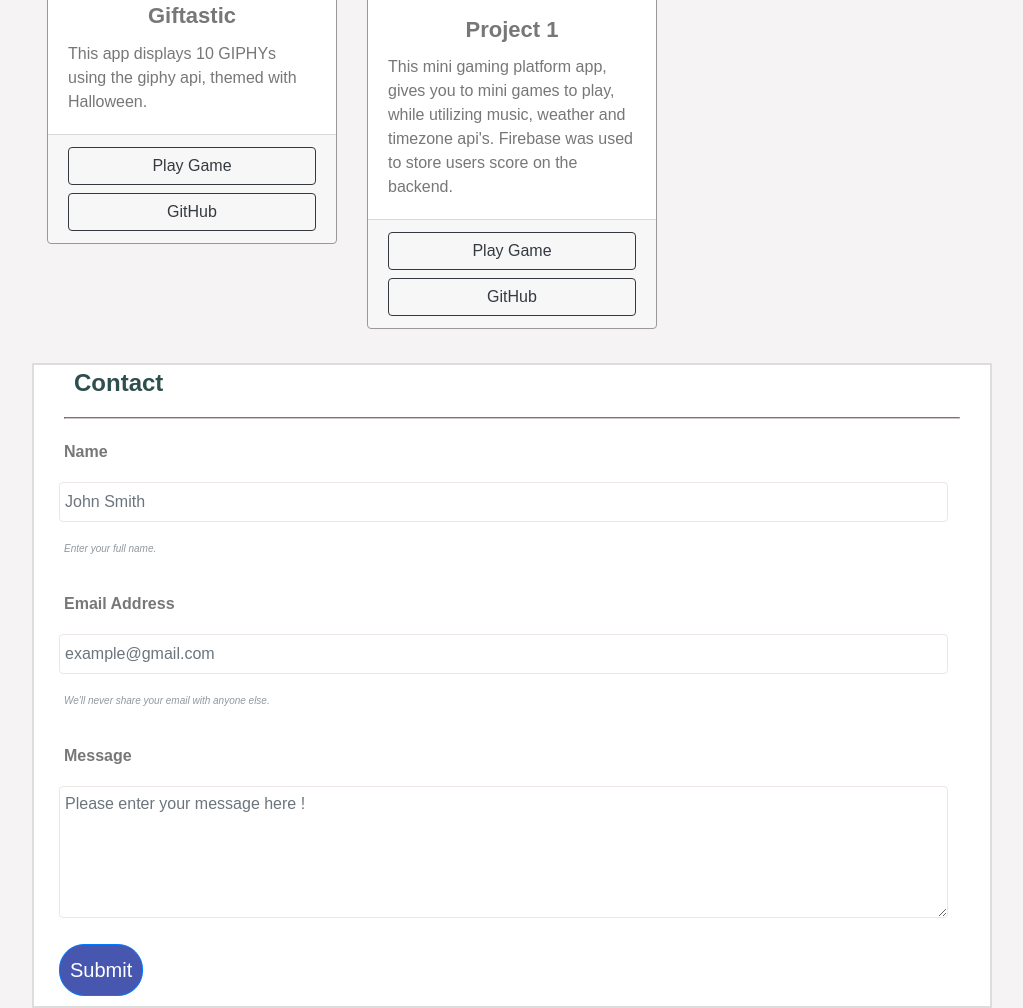
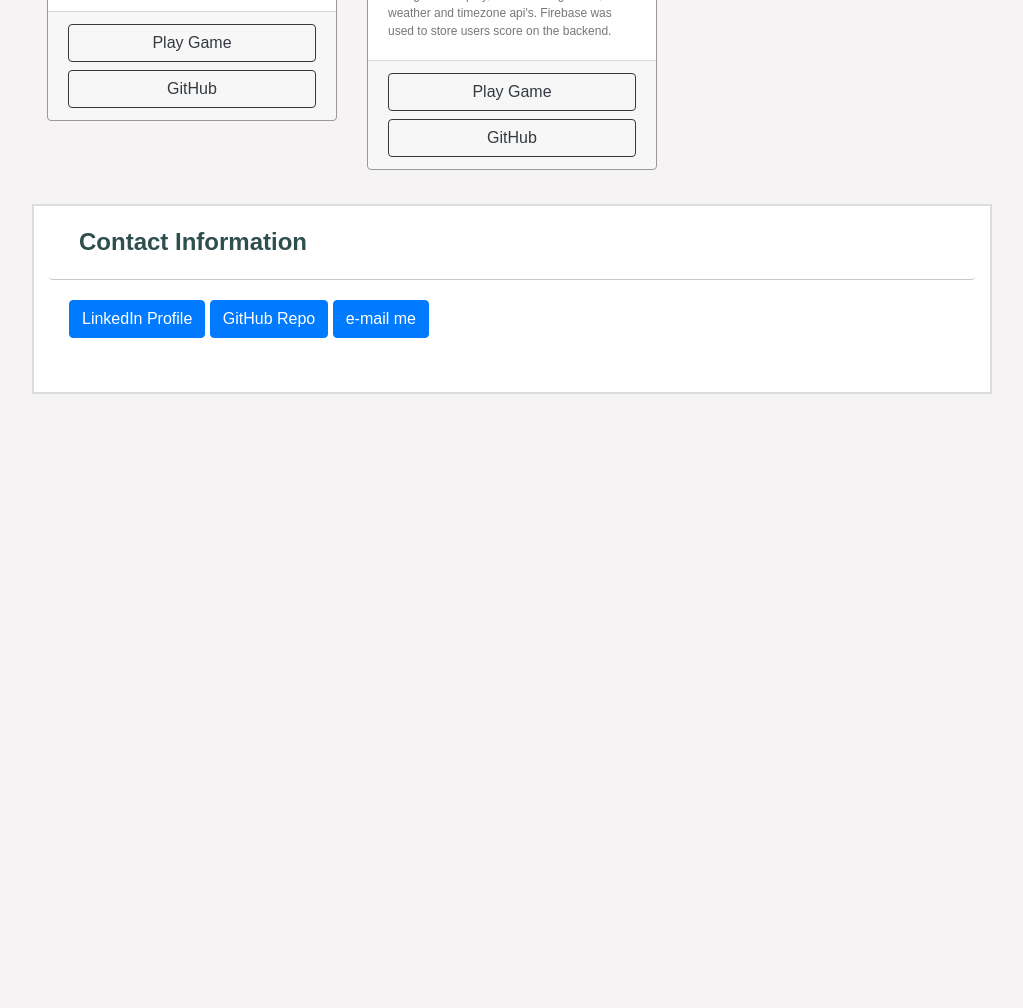
Before and after one commit to sparkins/Porfolio-Simon, a plain HTML site: page index.html in a window 1280 px wide. Shown: the part 1304-2312 px from the top of the page, without its empty margins (160-1183 px from the left). After the commit the page ends 1698 px from the top, so only its background shows below. Drawn offline with nearby package versions, Linux system fonts and the light colour scheme.

Commit message:
added contact information

```diff
--- a/assets/css/navbar-footer.css
+++ b/assets/css/navbar-footer.css
@@ -50,3 +50,6 @@
     width:100%;
     padding: 5px;
 }
+#blankrow{
+    height:10px;
+}
--- a/assets/css/style.css
+++ b/assets/css/style.css
@@ -40,6 +40,10 @@ body {
     border: none;
 }
 
+.card-text {
+    font-size: 12px;
+}
+
 .floatImage {
     float:left;
     padding-left: 15px;
@@ -47,8 +51,8 @@ body {
     padding-top: 5px;
     margin-bottom: 5px;
     margin-right: 5px;
-    width: 200px;
-    height: 200px;
+    width: 150px;
+    height: 150px;
 }
 
 #portfolio-container {
@@ -69,79 +73,10 @@ body {
     font-size: 22px;
 }
 
-/* Styling for the Contacts Page */
-#contactHeader {
-    font-family: 'Montserrat', sans-serif;
-    font-size: 24px;
-    font-weight: bold;
-    color: darkslategray;
-    padding-left: 15px;
-    margin: 20px 10px 10px 10px;
+/* Styling for the Contacts section */
+#contact-card {
+    border-width: 0;
+    border-bottom: 0.5px;
+    border-bottom-color: #cec6c6;
+    border-bottom-style: inset;
 }
-
-#contact-label {
-    padding-left:15px;
-    margin-top: 5px;
-    font-weight:bold;
-}
-
-.contact-input-field {
-    border-style: solid;
-    border-color: #ede6e6;
-    border-width: 0.5px;
-    width: 96%;
-    margin: 10px 10px 0px 10px;
-    height:40px;
-    padding: 5px;
-}
-
-#contact-email {
-    border-style: solid;
-    border-color: #ede6e6;
-    border-width: 0.5px;
-    width: 96%;
-    margin: 10px 10px 0px 10px;
-    height:40px;
-    padding: 5px;
-}
-.contact-help-text {
-    padding: 15px;
-    /* margin-bottom: 10px; */
-    font-size: 10px;
-    font-style: italic;
-    opacity: 0.75;
-}
-
-#message {
-    border-style: solid;
-    border-color: #ede6e6;
-    border-width: 0.5px;
-    width: 96%;
-    margin: 10px 10px 0px 10px;
-    padding: 5px;
-}
-
-#contact-submit {
-    /* background-color:  #4aaaa5;  */
-    color: white;
-    background-color: rgb(71, 87, 175);
-    margin: 10px;
-    border-radius: 25px;
-    padding: 10px;
-    /* padding-bottom: 10px; */
-    font-size: 20px;
-}
-
-#contact-submit:hover {
-    color: black;
-}
-
-/* Separator styling */
-hr {
-    display: block;
-    border-style: inset;
-    border-width: 0.5px;
-    border-color: #cec6c6;
-    margin-left: 15px;
-    margin-right: 15px;
-}
--- a/index.html
+++ b/index.html
@@ -63,7 +63,6 @@
             </div>
         </div>
     </div>
-    </div>
 
     <!-- Portfolio Cards -->
     <div class="container" id="portfolio">
@@ -79,12 +78,12 @@
     <div class="container" id="portfolio-container">
         <div class="row text-left mt-4">
             <div class="col-sm-12 col-md-6 col-lg-4 mb-4">
-                <div class="custom-column">
                     <div class="card">
                         <img class="card-img-top" src="assets/images/wordguessgame.png" width="250" alt="Word Guess Game">
                         <div class="card-body">
                             <h4 class="card-title" id="portfolio-card-title">Word Guessing Game</h4>
-                            <p class="card-text">This hangman style game allows you 10 guesses to figure out the name of a World
+                            <p class="card-text">This hangman style game allows you 10 guesses to figure out the name
+                                of a World
                                 City.</p>
                         </div>
                         <div class="card-footer">
@@ -94,16 +93,15 @@
                         </div>
                     </div>
             </div>
-            </div>
 
             <div class="col-sm-12 col-md-6 col-lg-4 mb-4">
-                <div class="custom-column">
                     <div class="card" width="300px">
                         <img class="card-img-top" src="assets/images/crystalgame.png" width="250" alt="Crystal Game"
                             alt="">
                         <div class="card-body">
                             <h4 class="card-title portfolio-card-title" id="portfolio-card-title">Crystal Game</h4>
-                            <p class="card-text portfolio-card-text">To solve the Crystal Game you need to accumulate the exact 'Target Score' by clicking on crystals with different point values.</p>
+                            <p class="card-text portfolio-card-text">To solve the Crystal Game you need to accumulate
+                                the exact 'Target Score' by clicking on crystals with different point values.</p>
                         </div>
                         <div class="card-footer" id="portfolio-card-footer">
                             <a href="https://sparkins.github.io/unit-4-game/" class="btn btn-outline-dark btn-sl btn-block">Play
@@ -112,15 +110,14 @@
                         </div>
                 </div>
             </div>
-            </div>
             <div class="col-sm-12 col-md-4 col-lg-4 mb-4">
-                <div class="custom-column">
                     <div class="card">
                         <img class="card-img-top" src="assets/images/TriviaGameImage.png" width="250" alt="Trivia Game"
                             alt="">
                         <div class="card-body">
                             <h4 class="card-title" id="portfolio-card-title">Trivia Game</h4>
-                            <p class="card-text">This game gives you 12 multiple choice questions to test your knowledge about the World Cup.</p>
+                            <p class="card-text">This game gives you 12 multiple choice questions to test your
+                                knowledge about the World Cup.</p>
                         </div>
                         <div class="card-footer">
                             <a href="https://sparkins.github.io/TriviaGame/" class="btn btn-outline-dark btn-sl btn-block">Play
@@ -129,15 +126,13 @@
                         </div>
                 </div>
             </div>
-            </div>
             <div class="col-sm-12 col-md-4 col-lg-4 mb-4">
-                <div class="custom-column">
                     <div class="card">
-                        <img class="card-img-top" src="assets/images/GifTastic.png" width="250" alt="Trivia Game"
-                            alt="">
+                        <img class="card-img-top" src="assets/images/GifTastic.png" width="250" alt="Trivia Game" alt="">
                         <div class="card-body">
                             <h4 class="card-title" id="portfolio-card-title">Giftastic</h4>
-                            <p class="card-text">This app displays 10 GIPHYs using the giphy api, themed with Halloween.</p>
+                            <p class="card-text">This app displays 10 GIPHYs using the giphy api, themed with
+                                Halloween.</p>
                         </div>
                         <div class="card-footer">
                             <a href="https://sparkins.github.io/GifTastic/" class="btn btn-outline-dark btn-sl btn-block">Play
@@ -146,15 +141,15 @@
                         </div>
                 </div>
             </div>
-            </div>
             <div class="col-sm-12 col-md-4 col-lg-4 mb-4">
-                <div class="custom-column">
                     <div class="card">
                         <img class="card-img-top" src="assets/images/team-iceberg.png" width="250" alt="Trivia Game"
                             alt="">
                         <div class="card-body">
                             <h4 class="card-title" id="portfolio-card-title">Project 1</h4>
-                            <p class="card-text">This mini gaming platform app, gives you to mini games to play, while utilizing music, weather and timezone api's. Firebase was used to store users score on the backend. </p>
+                            <p class="card-text">This mini gaming platform app, gives you to mini games to play, while
+                                utilizing music, weather and timezone api's. Firebase was used to store users score on
+                                the backend. </p>
                         </div>
                         <div class="card-footer">
                             <a href="https://sparkins.github.io/team-iceberg/" class="btn btn-outline-dark btn-sl btn-block">Play
@@ -165,47 +160,23 @@
             </div>
         </div>
     </div>
-    </div>
 
     <!--Create a container element for the contact form-->
-    <div class="container" id="section headers">
-        <div class="contactPage">
-            <!-- Row 1:  Contact Header and separator -->
+    <div class="container" id="contact">
         <div class="row">
-                <div class="col-lg-12">
-                    <a id="contactHeader">Contact</a>
-                    <!-- Display a separator between header and the images-->
-                    <hr>
-                    <!-- Row 2:  Form Name -->
-                    <!--Define the form fields for the contact form-->
-                    <div class="row">
-                        <div class="col-lg-12">
-                            <form>
-                                <div class="form-group">
-                                    <label for="name" id="contact-label">Name</label>
-                                    <input type="text" class="form-control contact-input-field" aria-describedby="nameHelp"
-                                        placeholder="John Smith">
-                                    <small id="nameHelp" class="form-text text-muted contact-help-text">Enter
-                                        your full name.</small>
+            <div class="col-lg-12 col-md-12 mb-4">
+                <div class="card" id="contact-card">
+                    <h5 class="card-header" id="section-headers">Contact Information</h5>
                 </div>
-                                <div class="form-group">
-                                    <label for="exampleInputEmail1" id="contact-label">Email Address</label>
-                                    <input type="email" class="form-control contact-input-field" aria-describedby="emailHelp"
-                                        placeholder="example@gmail.com">
-                                    <small id="emailHelp" class="form-text text-muted contact-help-text">We'll
-                                        never share your email with anyone else.</small>
-                                </div>
-                                <div class="form-group">
-                                    <label for="message" id="contact-label">Message</label>
-                                    <textarea class="form-control" id="message" rows="5" placeholder="Please enter your message here !"></textarea>
-                                </div>
-                                <button type="submit" class="btn btn-primary" id="contact-submit">Submit</button>
-                            </form>
+                <div class="card-body">
+                    <a href="https://www.linkedin.com/in/simonparkinson1/" class="btn btn-primary">LinkedIn
+                        Profile</a>
+                    <a href="https://github.com/sparkins" class="btn btn-primary">GitHub Repo</a>
+                    <a href="mailto:SparkyParkinson@gmail.com" class="btn btn-primary">e-mail me</a>
                 </div>
             </div>
         </div>
-            </div>
-        </div>
+        <div class="row" id="blankrow"></div>
     </div>
 
     <div class="footer navbar-footer">
```
Lines whose indentation alone changed are shown as unchanged.
